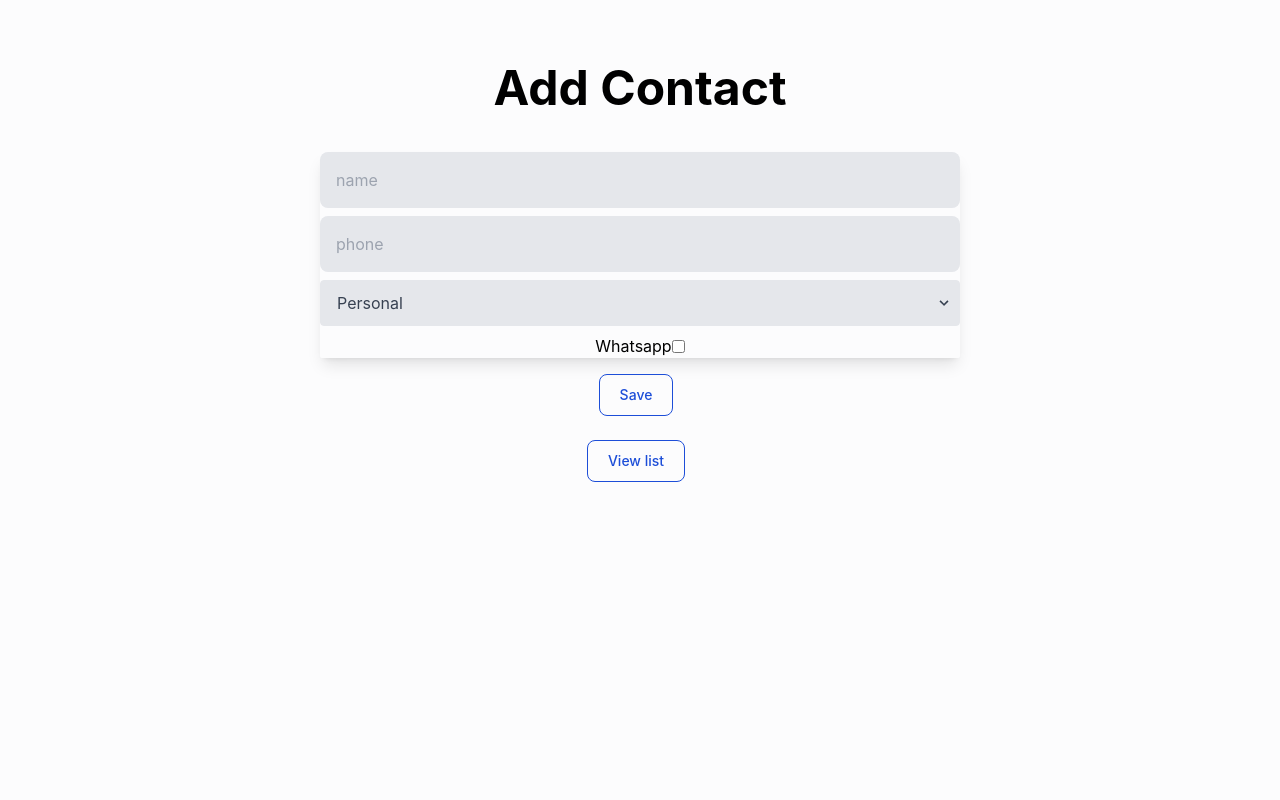
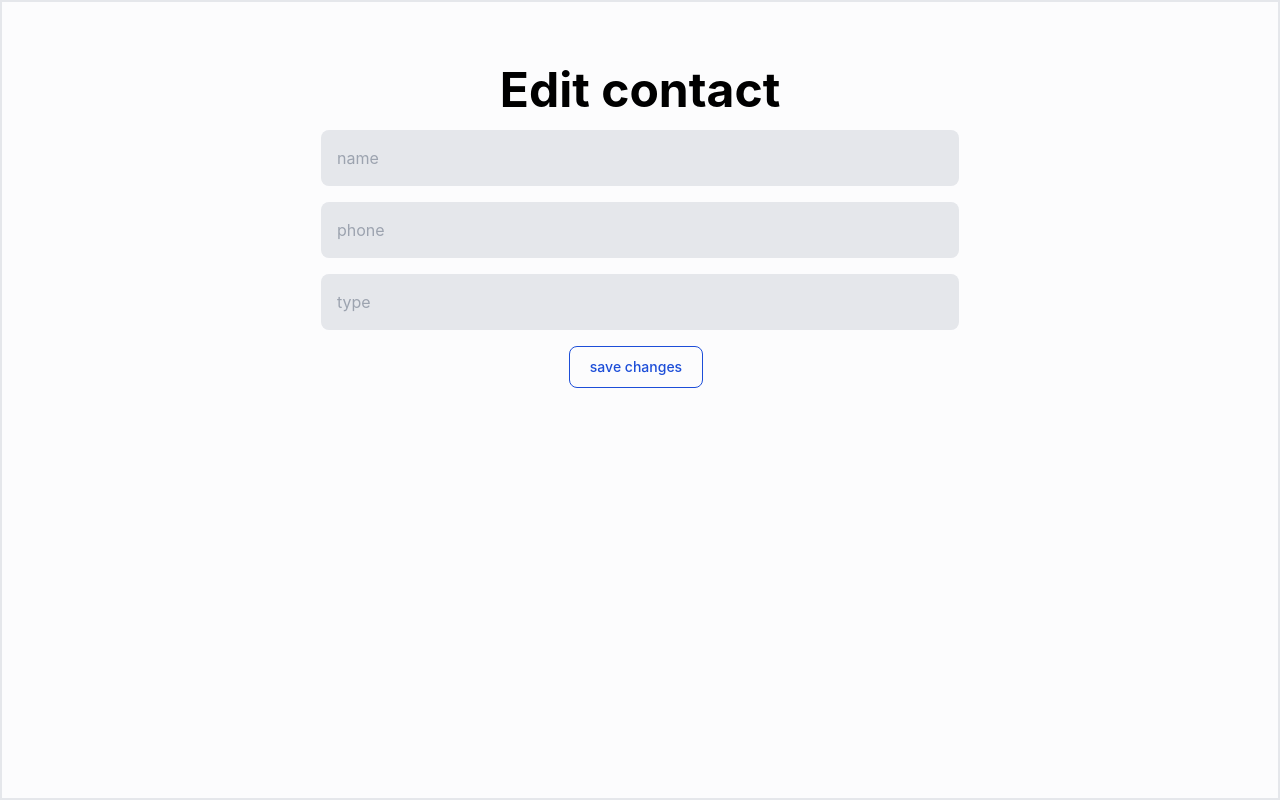
Before and after one commit to itsanishmv/contact-list, a React (Create React App) app: page /edit-contact/1 in a window 1280 px wide. Built offline with nearby package versions, Linux system fonts and the light colour scheme.

Commit message:
added all CRUD operations

```diff
--- a/src/App.js
+++ b/src/App.js
@@ -3,6 +3,8 @@ import { Route, Routes } from "react-router-dom";
 import Home from "./pages/Home";
 import AddContact from "./pages/AddContact";
 import NotFound from "./components/NotFound";
+import EditContact from "./pages/EditContact";
+
 function App() {
   return (
     <div className=" h-[100vh]  ">
@@ -10,7 +12,7 @@ function App() {
       <Routes>
         <Route path="/" element={<Home />} />
         <Route path="/add-contact" element={<AddContact />} />
-        <Route path="/edit-contact/:id" element={<AddContact />} />
+        <Route path="/edit-contact/:id" element={<EditContact />} />
         <Route path="*" element={<NotFound />} />
       </Routes>
     </div>
--- a/src/components/Modal.js
+++ b/src/components/ConfirmationModal.js
@@ -1,8 +1,8 @@
 import React from "react";
 
-function Modal({ Delete, setIsOpen }) {
+function ConfirmationModal({ Delete, setIsOpen }) {
   return (
-    <div className="fixed z-30 translate-x-1/2 translate-y-1/2  rounded-lg gap-4 shadow-full bg-slate-100  bottom-1/2 right-1/2 border-2  rouned w-1/2 h-1/3 flex flex-col justify-center items-center">
+    <div className="fixed z-30 translate-x-1/2 translate-y-1/2  rounded-lg gap-4 shadow-full bg-slate-100  bottom-1/2 right-1/2 border-2  rouned w-1/3 h-1/3 flex flex-col justify-center items-center">
       <div className=" text-2xl">Are you sure ?</div>
       <p className=" text-xs text-slate-500">
         Do you really want to delete these records? This process cannot be
@@ -17,7 +17,7 @@ function Modal({ Delete, setIsOpen }) {
         </button>
         <button
           onClick={() => setIsOpen(false)}
-          className="border-2 p-4 text-slate-500 font-semibold"
+          className="border-2 p-4 text-slate-500 font-semibold rounded-xl"
         >
           Cancel
         </button>
@@ -26,4 +26,4 @@ function Modal({ Delete, setIsOpen }) {
   );
 }
 
-export default Modal;
+export default ConfirmationModal;
--- a/src/components/Contact.js
+++ b/src/components/Contact.js
@@ -1,32 +1,50 @@
 import React, { useEffect, useState } from "react";
-import Modal from "./Modal";
+import ConfirmationModal from "./ConfirmationModal";
 import DELETE_ICON from "../Assets/delete_icon.svg";
+import EDIT_ICON from "../Assets/edit_icon.svg";
+import { useNavigate } from "react-router-dom";
 function Contact({ details, Delete }) {
   const [isOpen, setIsOpen] = useState(false);
-
+  const navigate = useNavigate();
   return (
     <div className=" border-2 w-1/3  rounded-3xl flex gap-4 justify-between items-center p-4 box-border shadow-lg">
       {isOpen && (
-        <Modal Delete={() => Delete(details.id)} setIsOpen={setIsOpen} />
+        <ConfirmationModal
+          Delete={() => Delete(details.id)}
+          setIsOpen={setIsOpen}
+        />
       )}
       <div className=" flex items-center gap-2">
         <img className=" h-16 w-16 rounded-full border-2" src="" alt="avatar" />
-        <div>
-          <h3 className=" text-lg font-semibold">{details?.name}</h3>
+        <div className="flex flex-col gap-1">
+          <div className="flex gap-2 items-center">
+            <h3 className=" text-lg font-semibold">{details?.name}</h3>
+            <span className="border-2 p-1 box-border rounded-xl bg-yellow-200    text-xs">
+              {details?.type}
+            </span>
+          </div>
+
           <h3 className=" text-sm">{details?.phone}</h3>
         </div>
       </div>
-
-      <h3 className="border-2 p-2 rounded-xl bg-yellow-200 w-32">
-        {details?.type}
-      </h3>
-      <button
-        onClick={() => setIsOpen(true)}
-        className=" rounded-full border-2 hover:shadow-xl"
-      >
-        {" "}
-        <img src={DELETE_ICON} alt="delete" />
-      </button>
+      <div className=" flex">
+        <button onClick={() => navigate(`/edit-contact/${details.id}`)}>
+          <img
+            className=" rounded-full  hover:shadow-xl"
+            clsa
+            src={EDIT_ICON}
+            alt="edit_icon"
+          />
+        </button>
+        <button onClick={() => setIsOpen(true)}>
+          {" "}
+          <img
+            className=" rounded-full  hover:shadow-xl"
+            src={DELETE_ICON}
+            alt="delete"
+          />
+        </button>
+      </div>
     </div>
   );
 }
--- a/src/components/NoContacts.jsx
+++ b/src/components/NoContacts.jsx
@@ -10,7 +10,7 @@ function NoContacts({ message }) {
             <svg
               xmlns="http://www.w3.org/2000/svg"
               viewBox="0 0 512 512"
-              class="w-40 h-40 dark:text-gray-600"
+              className="w-40 h-40 dark:text-gray-600"
             >
               <path
                 fill="currentColor"
@@ -38,7 +38,7 @@ function NoContacts({ message }) {
         <button
           onClick={() => navigate("/add-contact")}
           type="button"
-          class="text-blue-700 hover:text-white border border-blue-700 hover:bg-blue-800 focus:ring-4 focus:outline-none focus:ring-blue-300 font-medium rounded-lg text-sm px-5 py-2.5 text-center mr-2 mb-2 dark:border-blue-500 dark:text-blue-500 dark:hover:text-white dark:hover:bg-blue-600 dark:focus:ring-blue-800"
+          className="text-blue-700 hover:text-white border border-blue-700 hover:bg-blue-800 focus:ring-4 focus:outline-none focus:ring-blue-300 font-medium rounded-lg text-sm px-5 py-2.5 text-center mr-2 mb-2 dark:border-blue-500 dark:text-blue-500 dark:hover:text-white dark:hover:bg-blue-600 dark:focus:ring-blue-800"
         >
           + Add Contact
         </button>
--- a/src/pages/EditContact.jsx
+++ b/src/pages/EditContact.jsx
@@ -1,7 +1,71 @@
-import React from "react";
+import React, { useEffect, useState } from "react";
+import { useParams, useNavigate } from "react-router-dom";
+function EditContact() {
+  const [name, setName] = useState();
+  const [phone, setPhone] = useState();
+  const [type, setType] = useState();
+  const [data, setData] = useState([]);
+  const { id } = useParams();
+  const navigate = useNavigate();
+  const arr = JSON.parse(localStorage.getItem("contacts"));
+  useEffect(() => {
+    const newArr = arr?.filter((contact) => {
+      return contact.id !== id;
+    });
+    setData(newArr);
+  }, []);
 
-function EditContact() {
-  return <div>EditContact</div>;
+  function handleSaveChanges() {
+    const existingFields = arr?.filter((contact) => {
+      return contact.id === id;
+    });
+
+    const changes = {
+      id: id,
+      name: name ? name : existingFields[0].name,
+      phone: phone ? phone : existingFields[0].phone,
+      type: type ? type : existingFields[0].type,
+    };
+    localStorage.setItem("contacts", JSON.stringify([...data, changes]));
+    navigate("/");
+  }
+  return (
+    <div className=" border-2 flex justify-center h-[100vh]">
+      <div className="flex flex-col items-center w-1/2  pt-16 gap-4 ">
+        <h2 className=" font-bold text-5xl">Edit contact </h2>
+        <input
+          onChange={(e) => setName(e.target.value)}
+          value={name}
+          name="name"
+          className="inputBox p-4"
+          type="text"
+          placeholder="name"
+        />
+        <input
+          onChange={(e) => setPhone(e.target.value)}
+          value={phone}
+          name="name"
+          className="inputBox p-4"
+          type="number"
+          placeholder="phone"
+        />
+        <input
+          onChange={(e) => setType(e.target.value)}
+          value={type}
+          name="name"
+          className="inputBox p-4"
+          type="text"
+          placeholder="type"
+        />
+        <button
+          className="text-blue-700 hover:text-white border border-blue-700 hover:bg-blue-800 focus:ring-4 focus:outline-none focus:ring-blue-300 font-medium rounded-lg text-sm px-5 py-2.5 text-center mr-2 mb-2 dark:border-blue-500 dark:text-blue-500 dark:hover:text-white dark:hover:bg-blue-600 dark:focus:ring-blue-800"
+          onClick={() => handleSaveChanges()}
+        >
+          save changes
+        </button>
+      </div>
+    </div>
+  );
 }
 
 export default EditContact;
--- a/src/pages/Home.jsx
+++ b/src/pages/Home.jsx
@@ -1,8 +1,9 @@
 import React, { useState, useEffect } from "react";
 import NoContacts from "../components/NoContacts";
-import Contact from "../components/Contact";
+
 import { useNavigate } from "react-router-dom";
-
+import { lazy, Suspense } from "react";
+const Contact = lazy(() => import("../components/Contact"));
 function Home() {
   const [isEmpty, setIsEmpty] = useState(false);
   const [list, setList] = useState([]);
@@ -10,7 +11,17 @@ function Home() {
   const navigate = useNavigate();
   useEffect(() => {
     if (localStorage.getItem("contacts")) {
-      setList(JSON.parse(localStorage.getItem("contacts")));
+      setList(
+        JSON.parse(localStorage.getItem("contacts"))?.sort(function (a, b) {
+          if (a.name < b.name) {
+            return -1;
+          }
+          if (a.name > b.name) {
+            return 1;
+          }
+          return 0;
+        })
+      );
 
       setIsEmpty(false);
     } else {
@@ -26,16 +37,18 @@ function Home() {
     localStorage.setItem("contacts", JSON.stringify(List));
   };
   return (
-    <div className=" flex pt-16 items-center flex-col w-full border-2 h-[100vh]">
+    <div className=" flex pt-16 gap-4 items-center flex-col w-full border-2 h-[100vh]">
       <h1 className=" font-bold text-5xl">Contact List</h1>
       {isEmpty && <NoContacts message="Sorry , there is no Contact saved" />}
       {list?.map((el) => (
-        <Contact key={el.id} details={el} Delete={handleDelete} />
+        <Suspense fallback={<div>Skeleton...</div>}>
+          <Contact key={el.id} details={el} Delete={handleDelete} />
+        </Suspense>
       ))}
       <button
         onClick={() => navigate("/add-contact")}
         type="button"
-        class="text-blue-700 hover:text-white border border-blue-700 hover:bg-blue-800 focus:ring-4 focus:outline-none focus:ring-blue-300 font-medium rounded-lg text-sm px-5 py-2.5 text-center mr-2 mb-2 dark:border-blue-500 dark:text-blue-500 dark:hover:text-white dark:hover:bg-blue-600 dark:focus:ring-blue-800"
+        className="text-blue-700 hover:text-white border border-blue-700 hover:bg-blue-800 focus:ring-4 focus:outline-none focus:ring-blue-300 font-medium rounded-lg text-sm px-5 py-2.5 text-center mr-2 mb-2 dark:border-blue-500 dark:text-blue-500 dark:hover:text-white dark:hover:bg-blue-600 dark:focus:ring-blue-800"
       >
         + Add Contact
       </button>
```
Also changed, not shown: src/Assets/edit_icon.svg (added).
